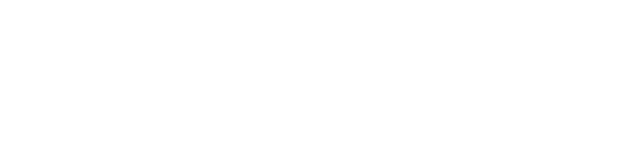
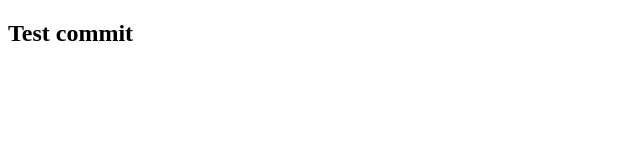
Before and after one commit to oh666no/beetroot, a plain HTML site: page index.html in a window 1280 px wide. Shown: the whole page, without its empty margins (0-640 px from the left). Drawn offline with nearby package versions, Linux system fonts and the light colour scheme.

Commit message:
Added section with h1

```diff
--- a/index.html
+++ b/index.html
@@ -10,6 +10,9 @@
 		<link href="https://fonts.googleapis.com/css?family=Roboto:400,700&amp;subset=cyrillic-ext" rel="stylesheet">
     </head>
     <body>
+        <section>
+            <h1>Test commit</h1>
+        </section>
         <!-- Bootstrap core JavaScript
             ================================================== -->
         <!-- Placed at the end of the document so the pages load faster -->
```
